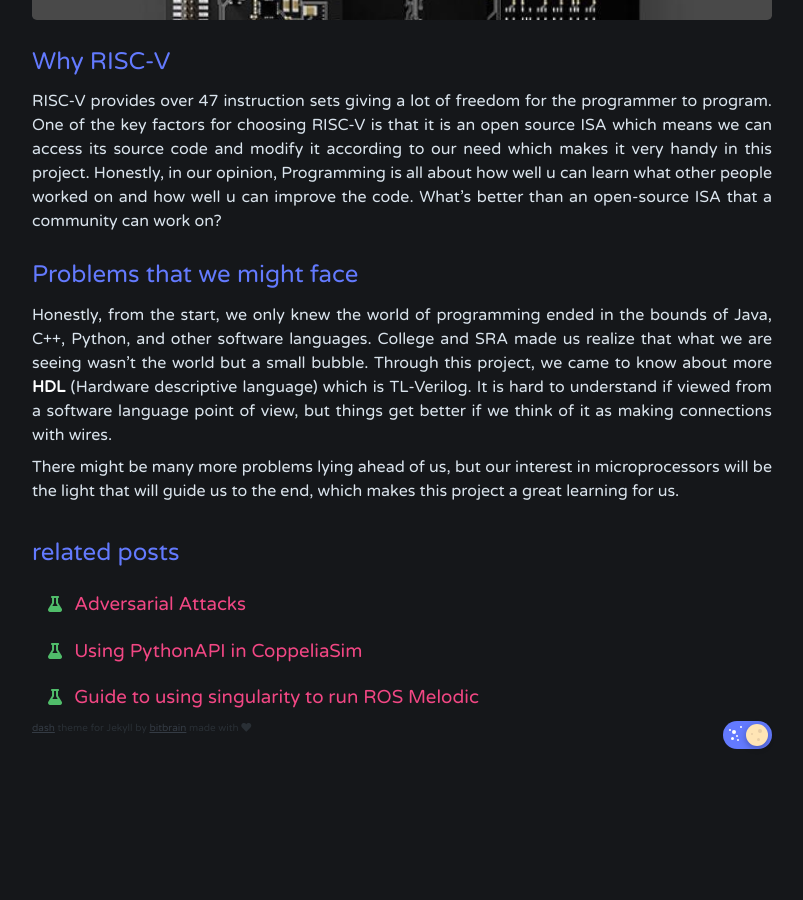
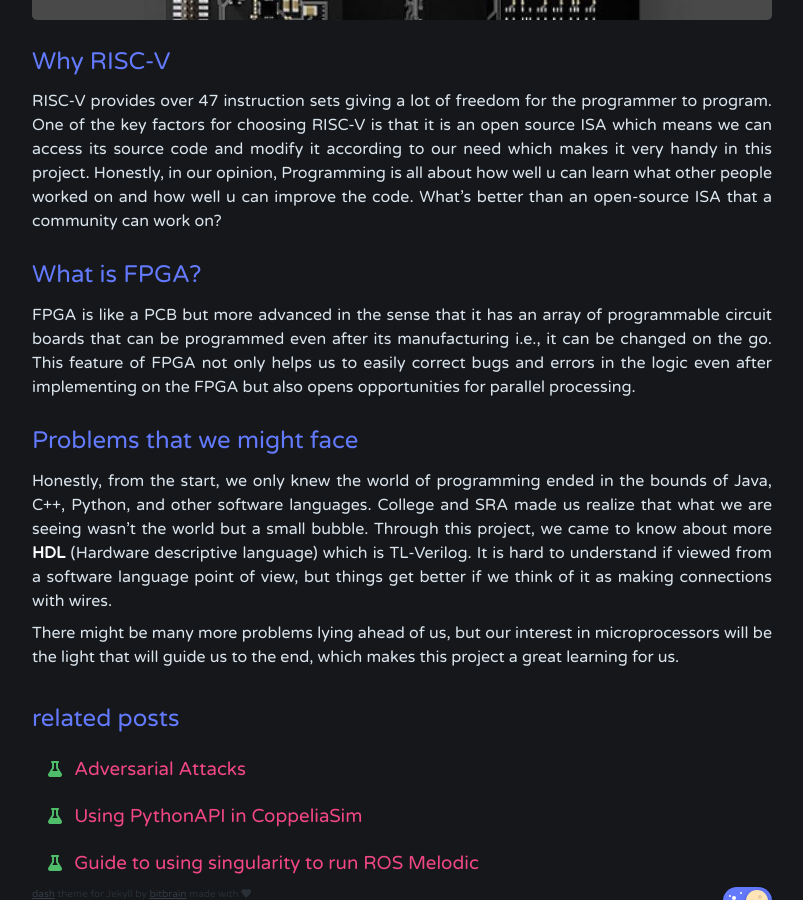
Before and after one commit to SRA-VJTI/blog, a Jekyll site: the page built from _posts/2023-08-24-RISC-V-CPU.md, in a window 1280 px wide and 900 px high, scrolled down 1938 px. Shown: the whole window, without its empty margins (238-1041 px from the left). Built offline with Jekyll 4.4.1, drawn with Linux system fonts in a browser that asks for light colours; before the commit the page ends 2719 px from its top, so only the background shows below that.

Commit message:
Updated blog

```diff
--- a/_posts/2023-08-24-RISC-V-CPU.md
+++ b/_posts/2023-08-24-RISC-V-CPU.md
@@ -32,6 +32,10 @@ RISC-V is an open-source ISA (Instruction Set Architecture) that acts as an inte
 RISC-V provides over 47 instruction sets giving a lot of freedom for the programmer to program. One of the key factors for choosing RISC-V is that it is an open source ISA which means we can access its source code and modify it according to our need which makes it very handy in this project. Honestly, in our opinion, Programming is all about how well u can learn what other people worked on and how well u can improve the code.
 What's better than an open-source ISA that a community can work on?
 
+## What is FPGA?
+
+FPGA is like a PCB but more advanced in the sense that it has an array of programmable circuit boards that can be programmed even after its manufacturing i.e., it can be changed on the go. This feature of FPGA not only helps us to easily correct bugs and errors in the logic even after implementing on the FPGA but also opens opportunities for parallel processing.
+
 ## Problems that we might face
 
 Honestly, from the start, we only knew the world of programming ended in the bounds of Java, C++, Python, and other software languages. College and SRA made us realize that what we are seeing wasn't the world but a small bubble. Through this project, we came to know about more **HDL** (Hardware descriptive language) which is TL-Verilog. It is hard to understand if viewed from a software language point of view, but things get better if we think of it as making connections with wires.
```
